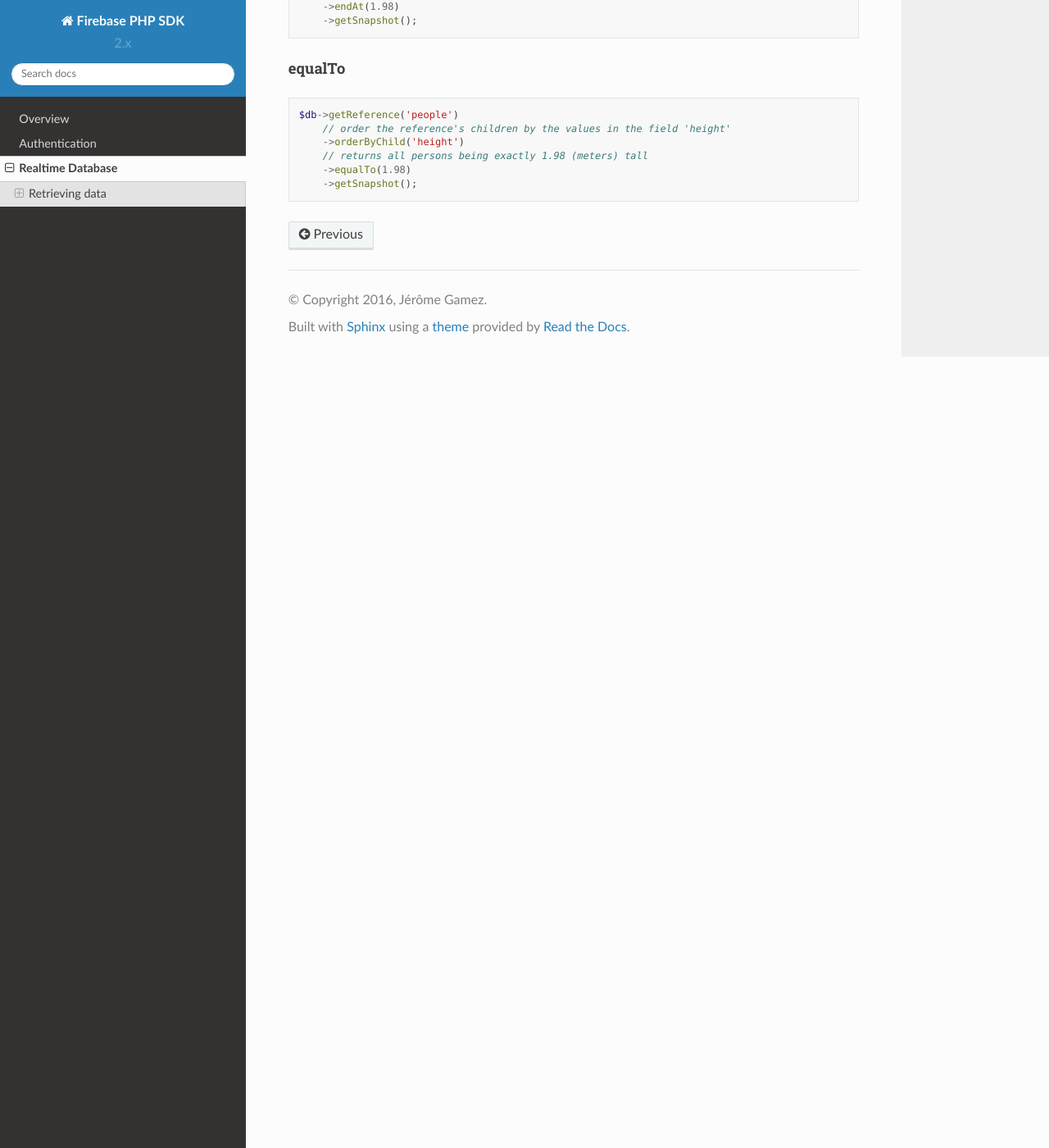
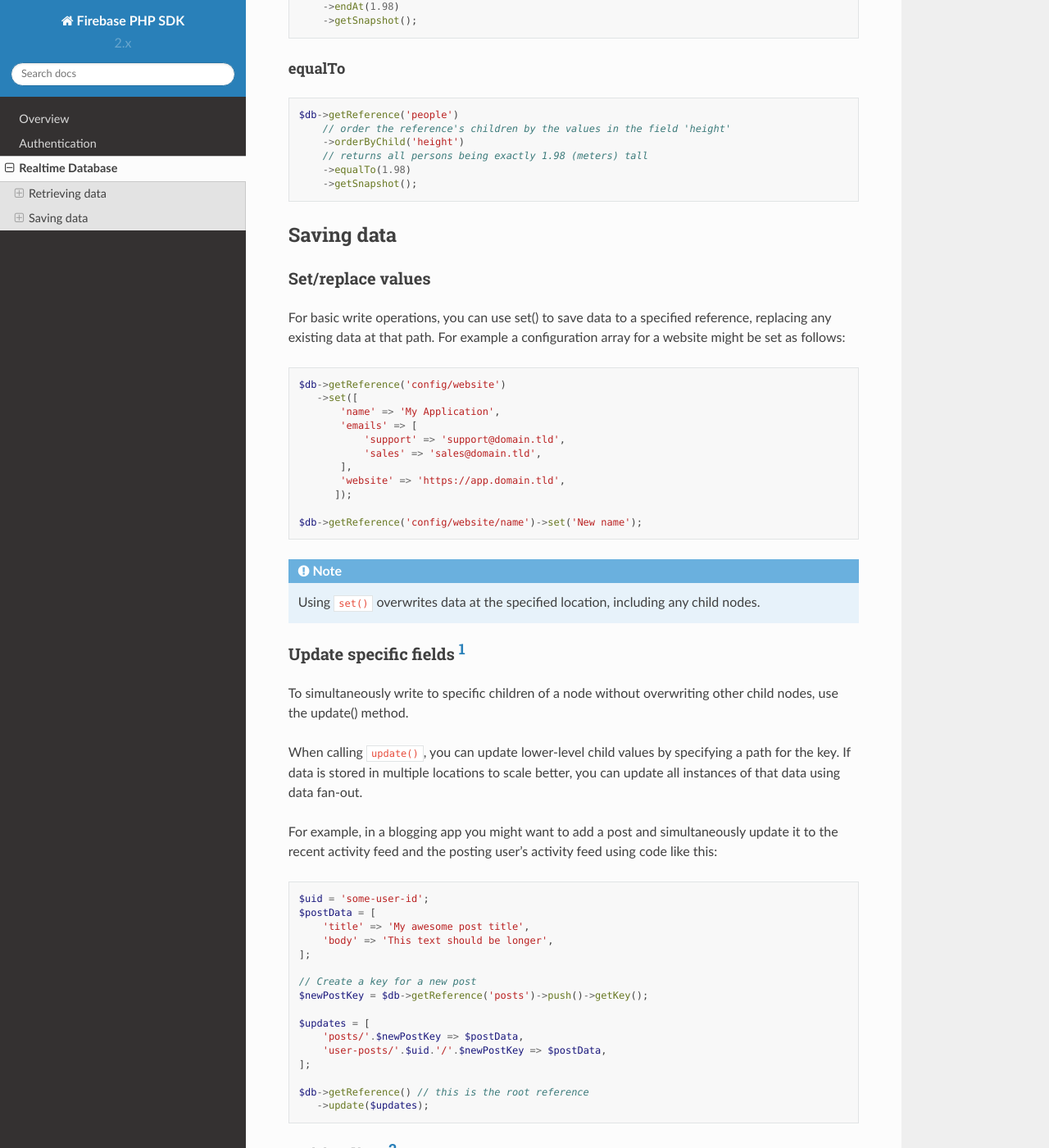
Before and after one commit to kreait/firebase-php, a Sphinx documentation site: the page built from docs/realtime-database.rst, in a window 1280 px wide and 1400 px high, scrolled down 4194 px. Shown: the whole window at 82% size. Built offline with Sphinx 7.4.7 and the Read the Docs theme 2.0.0, drawn with Linux system fonts in a browser that asks for light colours; some of the changed text lies outside the part shown.

Commit message:
Add "Saving data" section

```diff
--- a/docs/realtime-database.rst
+++ b/docs/realtime-database.rst
@@ -229,3 +229,112 @@ equalTo
         // returns all persons being exactly 1.98 (meters) tall
         ->equalTo(1.98)
         ->getSnapshot();
+
+***********
+Saving data
+***********
+
+Set/replace values
+==================
+
+For basic write operations, you can use set() to save data to a specified reference,
+replacing any existing data at that path. For example a configuration array for
+a website might be set as follows:
+
+.. code-block:: php
+
+    $db->getReference('config/website')
+       ->set([
+           'name' => 'My Application',
+           'emails' => [
+               'support' => 'support@domain.tld',
+               'sales' => 'sales@domain.tld',
+           ],
+           'website' => 'https://app.domain.tld',
+          ]);
+
+    $db->getReference('config/website/name')->set('New name');
+
+.. note::
+    Using ``set()`` overwrites data at the specified location, including any child nodes.
+
+Update specific fields [#f1]_
+=============================
+
+To simultaneously write to specific children of a node without overwriting other child nodes,
+use the update() method.
+
+When calling ``update()``, you can update lower-level child values by specifying a path for
+the key. If data is stored in multiple locations to scale better, you can update all
+instances of that data using data fan-out.
+
+For example, in a blogging app you might want to add a post and simultaneously update it
+to the recent activity feed and the posting user's activity feed using code like this:
+
+.. code-block:: php
+
+    $uid = 'some-user-id';
+    $postData = [
+        'title' => 'My awesome post title',
+        'body' => 'This text should be longer',
+    ];
+
+    // Create a key for a new post
+    $newPostKey = $db->getReference('posts')->push()->getKey();
+
+    $updates = [
+        'posts/'.$newPostKey => $postData,
+        'user-posts/'.$uid.'/'.$newPostKey => $postData,
+    ];
+
+    $db->getReference() // this is the root reference
+       ->update($updates);
+
+
+Writing lists [#f2]_
+====================
+
+Use the `push()` method to append data to a list in multiuser applications. The `push()` method
+generates a unique key every time a new child is added to the specified Firebase reference.
+By using these auto-generated keys for each new element in the list, several clients can
+add children to the same location at the same time without write conflicts.
+The unique key generated by `push()` is based on a timestamp, so list
+items are automatically ordered chronologically.
+
+You can use the reference to the new data returned by the `push()` method to get the value of the
+child's auto-generated key or set data for the child. The ``getKey()`` method of a
+``push()`` reference contains the auto-generated key.
+
+.. code-block:: php
+
+    $postData = [...];
+    $postRef = $db->getReference('posts')->push($postData);
+
+    $postKey = $postRef->getKey(); // The key looks like this: -KVquJHezVLf-lSye6Qg
+
+Delete data [#f3]_
+==================
+
+The simplest way to delete data is to call remove() on a reference to the location of that data.
+
+.. code-block:: php
+
+    $db->getReference('posts')->remove();
+
+You can also delete by specifying null as the value for another write operation such as
+`set()` or `update()`.
+
+.. code-block:: php
+
+    $db->getReference('posts')->set(null);
+
+You can use this technique with `update()` to delete multiple children in a single API call.
+
+.. rubric:: Footnotes
+
+.. [#f1] This example and its description is the same as in the official documentation:
+         `Update specific fields <https://firebase.google.com/docs/database/web/read-and-write#update_specific_fields>`_.
+.. [#f2] This example and its description is the same as in the official documentation:
+         `Append to a list of data <https://firebase.google.com/docs/database/web/lists-of-data#append_to_a_list_of_data>`_.
+.. [#f3] This example and its description is the same as in the official documentation:
+         `Delete data <https://firebase.google.com/docs/database/web/read-and-write#delete_data>`_.
```
